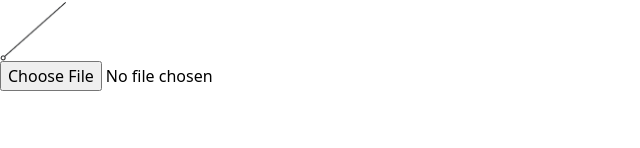
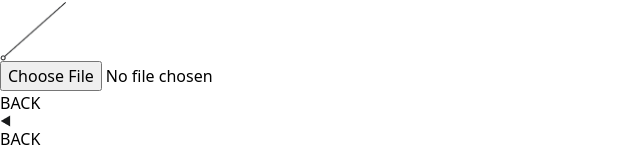
Before and after one commit to Rua-E/skinstric-ai-ruae, a React (Vite) app in the folder rua-skinstric-ai/: page /result in a window 1280 px wide. Shown: the part 3222-3370 px from the top of the page, without its empty margins (0-640 px from the left). Before the commit the page ends 3313 px from the top, so only its background shows below. Built offline with nearby package versions, Linux system fonts and the light colour scheme.

Commit message:
completed back button on Layer005:results page

```diff
--- a/rua-skinstric-ai/src/components/Pages/Layer005.jsx
+++ b/rua-skinstric-ai/src/components/Pages/Layer005.jsx
@@ -5,6 +5,7 @@ import CameraIcon from "../../assets/camera-icon.png";
 import ScanLine from "../../assets/Group 39690.png";
 import GalleryIcon from "../../assets/gallery-icon.png";
 import GalleryLine from "../../assets/Group 39690 (1).png";
+import Polygon from "../../assets/Polygon.png";
 
 const Layer005 = () => {
   return (
@@ -158,7 +159,27 @@ const Layer005 = () => {
           <input accept="image/*" className="hidden" type="file" />
         </div>
         <div className="pt-4 md:pt-0 pb-8 bg-white sticky md:static bottom-30.5 mb-0 md:mb-0">
-          <div></div>
+          <div className="absolute bottom-8 w-full flex justify-between md:px-9 px-13">
+            <a className="relative" label="Back" href="/testing">
+              <div>
+                <div className="relative w-12 h-12 flex items-center justify-center border border-[#1A1B1C] rotate-45 scale-[1] sm:hidden">
+                  <span className="rotate-[-45deg] text-xs font-semibold sm-hidden">
+                    BACK
+                  </span>
+                </div>
+                <div className="group hidden sm:flex flex-row relative justify-center items-center">
+                  <div className="w-12 h-12 hidden sm:flex justify-center border border-[#1A1B1C] rotate-45 scale-[0.85] group-hover:scale[0.92] ease duration-300"></div>
+                  <span className="absolute left-[13px] bottom-[16px] scale-[0.9] hidden sm:block group-hover:scale-[0.92] ease duration-300">
+                    <img src={Polygon} alt="" className="h-4 w-4" />
+                  </span>
+                  <span className="text-sm font-semibold hidden sm:block ml-6">
+                    BACK
+                  </span>
+                </div>
+              </div>
+            </a>
+            <a href="/select"></a>
+          </div>
         </div>
       </div>
     </>
```
